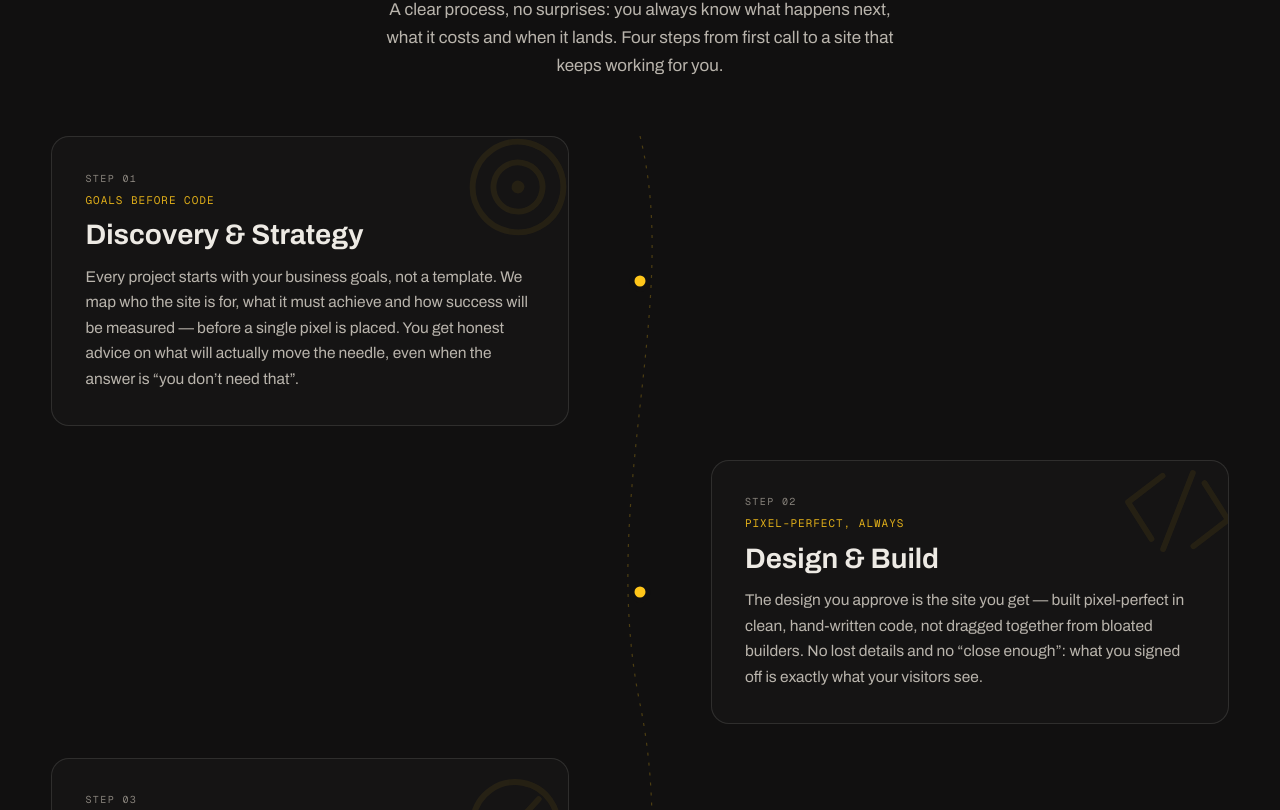
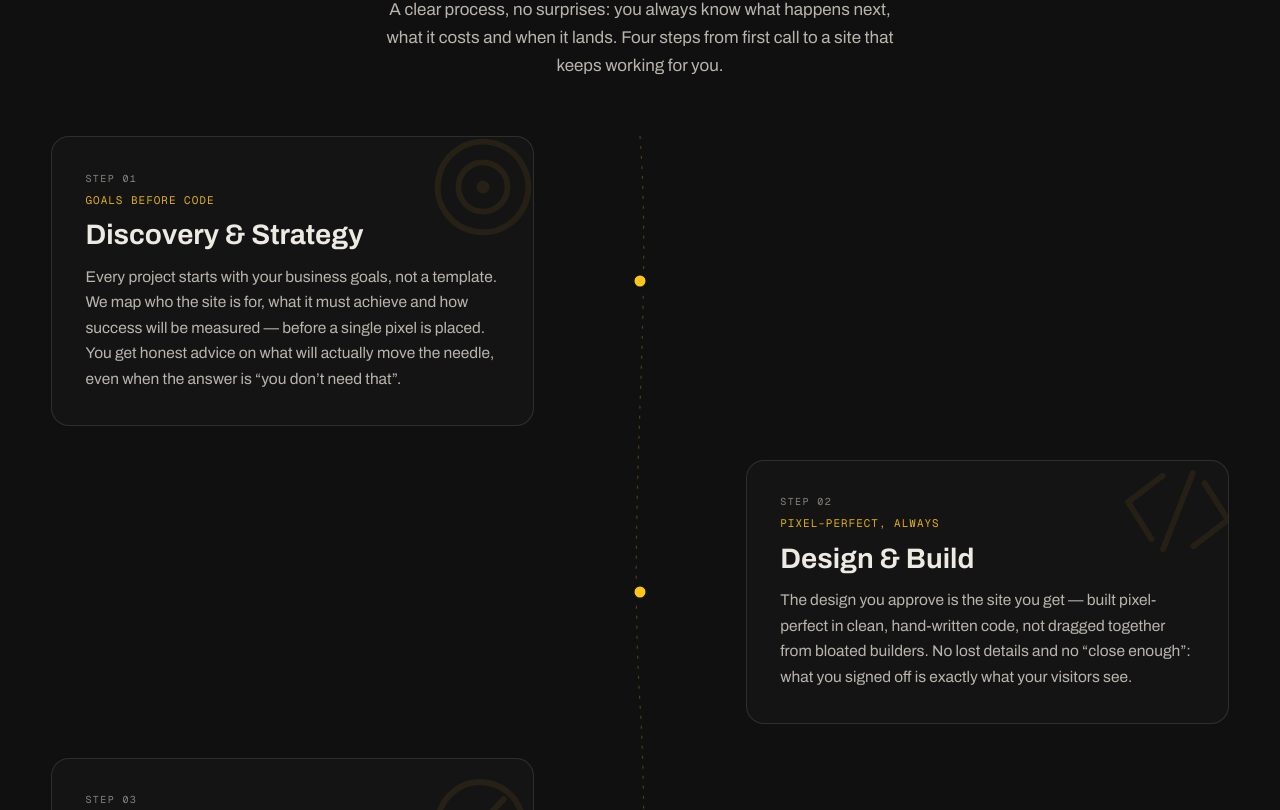
Before and after one commit to mshoaib5999/sitev2, a React (Vite) app: page /about in a window 1280 px wide. Shown: the part 2430-3240 px from the top of the page. Built offline with nearby package versions, Linux system fonts and the light colour scheme.

Commit message:
Process journey: more breathing room between cards and the centre line (narrower cards, gentler curve)

```diff
--- a/src/index.css
+++ b/src/index.css
@@ -247,7 +247,7 @@ a.index-row:hover .index-row__name { transform: translateX(10px); color: var(--c
 
 /* ————— Process journey (About — How I work) ————— */
 .process-journey { position: relative; }
-.process-line { position: absolute; top: 0; bottom: 0; left: 50%; transform: translateX(-50%); width: 120px; height: 100%; display: none; }
+.process-line { position: absolute; top: 0; bottom: 0; left: 50%; transform: translateX(-50%); width: 72px; height: 100%; display: none; }
 .process-line path { stroke: rgba(255, 198, 26, 0.25); stroke-width: 1.2; stroke-dasharray: 3 7; }
 @media (min-width: 1024px) { .process-line { display: block; } }
 .process-row { position: relative; display: flex; margin-bottom: 34px; }
@@ -258,7 +258,7 @@ a.index-row:hover .index-row__name { transform: translateX(10px); color: var(--c
 .process-card:hover .process-card__icon { opacity: 0.13; }
 .process-dot { display: none; }
 @media (min-width: 1024px) {
-  .process-card { width: 44%; }
+  .process-card { width: 41%; }
   .process-row.is-right { justify-content: flex-end; }
   .process-dot { display: block; position: absolute; left: 50%; top: 50%; transform: translate(-50%, -50%); width: 11px; height: 11px; border-radius: 50%; background: var(--color-accent); box-shadow: 0 0 0 5px var(--color-bg); z-index: 2; }
 }
--- a/src/sections/HowIWork.tsx
+++ b/src/sections/HowIWork.tsx
@@ -55,7 +55,7 @@ export const HowIWork: React.FC = () => (
     <div className="process-journey">
       {/* Winding centre line (desktop) */}
       <svg className="process-line" viewBox="0 0 100 1000" preserveAspectRatio="none" aria-hidden="true">
-        <path d="M50,0 C85,140 15,300 50,470 C85,640 15,800 50,1000" fill="none" vectorEffect="non-scaling-stroke" />
+        <path d="M50,0 C68,140 32,300 50,470 C68,640 32,800 50,1000" fill="none" vectorEffect="non-scaling-stroke" />
       </svg>
 
       {steps.map((s, i) => (
```
Also changed, not shown: 3 other files (tests, documents, lock files or other folders).
